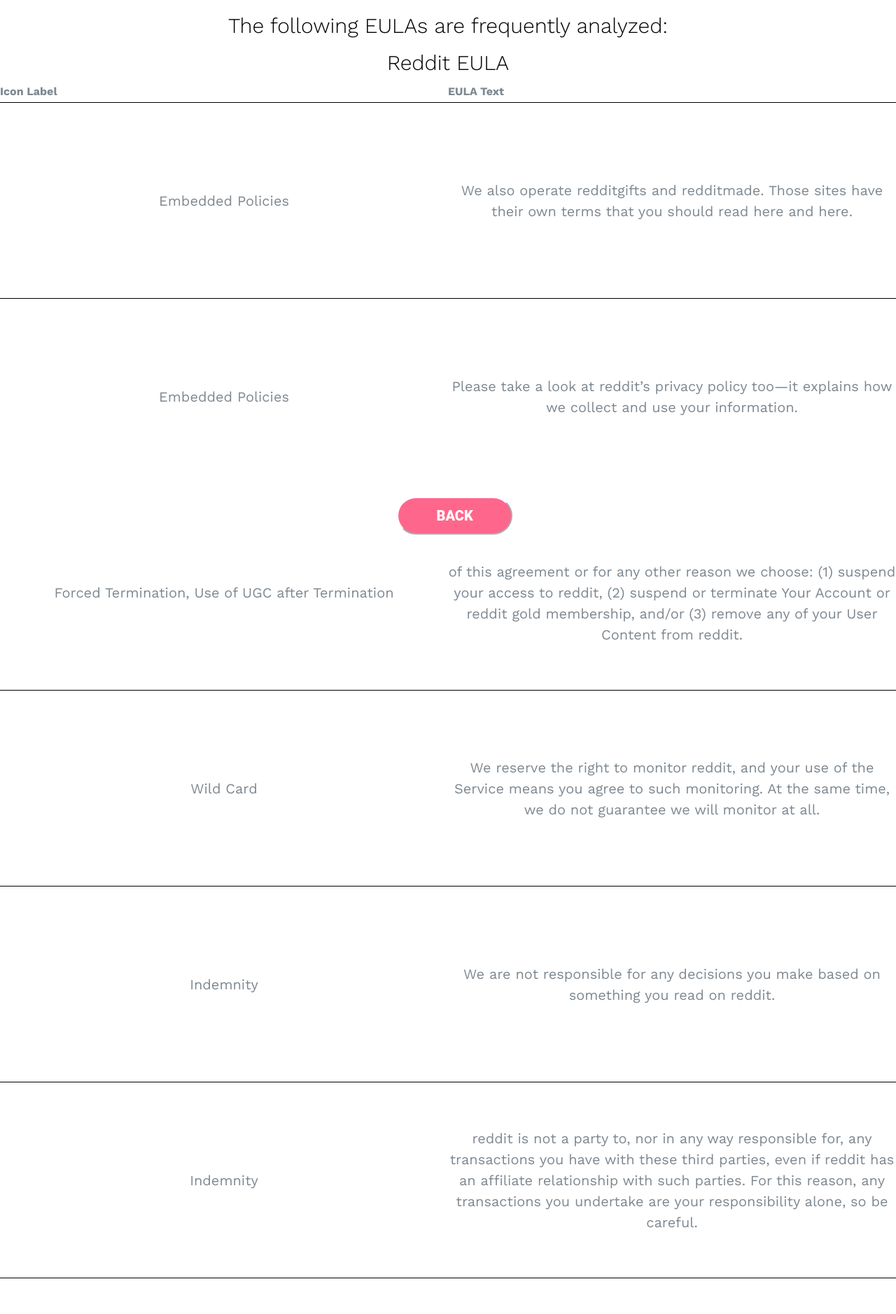
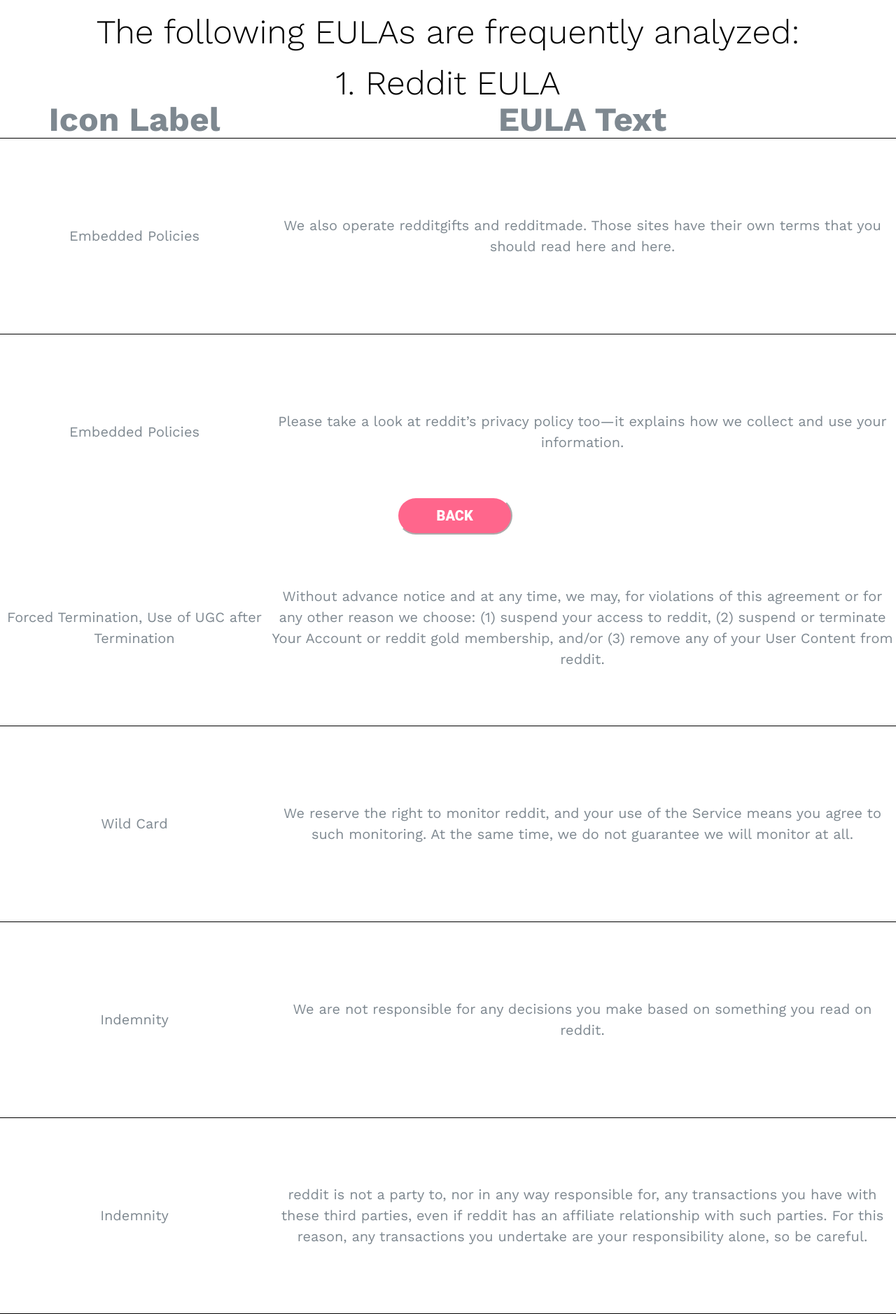
Before and after one commit to REUL-Lab/iconographic, a Flask app: page /popular in a window 1280 px wide. Shown: the top 1878 px of the page at 70% size. Run offline with Flask 2, Linux system fonts and the light colour scheme; some libraries are stand-ins or nearby versions.

Commit message:
popular css

```diff
--- a/templates/popular.html
+++ b/templates/popular.html
@@ -7,8 +7,11 @@
 	<head>
 	<meta charset="utf-8">
 	<meta http-equiv="X-UA-Compatible" content="IE=edge">
+	<title>REUL Lab Iconographic Tool</title>
 	<meta name="viewport" content="width=device-width, initial-scale=1">
 
+	<!-- Place favicon.ico and apple-touch-icon.png in the root directory -->
+	<link rel="shortcut icon" href="favicon.ico">
 
 	<link href='https://fonts.googleapis.com/css?family=Work+Sans:400,300,600,400italic,700' rel='stylesheet' type='text/css'>
 
@@ -41,20 +44,22 @@
 	<script src="{{ url_for('static', filename='js/jquery.waypoints.min.js') }}"></script>
 	<!-- Stellar -->
 	<script src="{{ url_for('static', filename='js/jquery.stellar.min.js') }}"></script>
-		<!-- Google Map -->
-		<script src="https://maps.googleapis.com/maps/api/js?key=AIzaSyCefOgb1ZWqYtj7raVSmN4PL2WkTrc-KyA&sensor=false"></script>
-		<script src="{{ url_for('static', filename='js/google_map.js') }}"></script>
+
 
 	<!-- MAIN JS -->
 	<script src="{{ url_for('static', filename='js/main.js') }}"></script>
-	</head>
+
+	<!-- ReportComboBox JS
+	<script src="{{ url_for('static', filename='js/reportcombobox.js') }}"></script>
+	-->
 	<body>
-		<h1>The following EULAs are frequently analyzed:</h1>
-		<h2>Reddit EULA</h2>
+		<h1><font size="48">The following EULAs are frequently analyzed:</font></h1>
+		<h2><font size="36">1. Reddit EULA</font></h2>
+		<div id="reddit_popular">
 			<table style="width:100%">
 				<tr>
-			<th>Icon Label</th>
-			<th>EULA Text</th>
+				<th width="30%" class="centered"><font size="24">Icon Label</font></th>
+				<th width="70%" class="centered"><font size="24">EULA Text</font></th>
 				</tr>
 				<tr>
 				<td>Embedded Policies</td>
@@ -152,12 +157,14 @@ Specifically, you agree to hold reddit, its affiliates, officers, directors, emp
 				</td>
 				</tr>
 			</table>
+		</div>
 		<table>
-		<h2>Github EULA</h2>
+		<h2><font size="36">2. Github EULA</font></h2>
+		<div id="github_popular">
 			<table style="width:100%">
 				<tr>
-			<th>Icon Label</th>
-			<th>EULA Text</th>
+				<th width="30%" class="centered"><font size="24">Icon Label</font></th>
+				<th width="70%" class="centered"><font size="24">EULA Text</font></th>
 				</tr>
 				<tr>
 				<td>Embedded Policies</td>
@@ -212,6 +219,7 @@ We reserve the right at any time and from time to time to modify or discontinue,
 				<td>If we have reason to believe the contents of a private repository are in violation of the law or of these Terms, we have the right to access, review, and remove them. Additionally, we may be compelled by law to disclose the contents of your private repositories.</td>
 				</tr>
 			</table>
+		</div>
 		<footer>
 			<div id = "wrap" style="text-align:center">
 				<form action="/"><button id="backbutton">Back</button></form>
```
Lines whose indentation alone changed are shown as unchanged.
